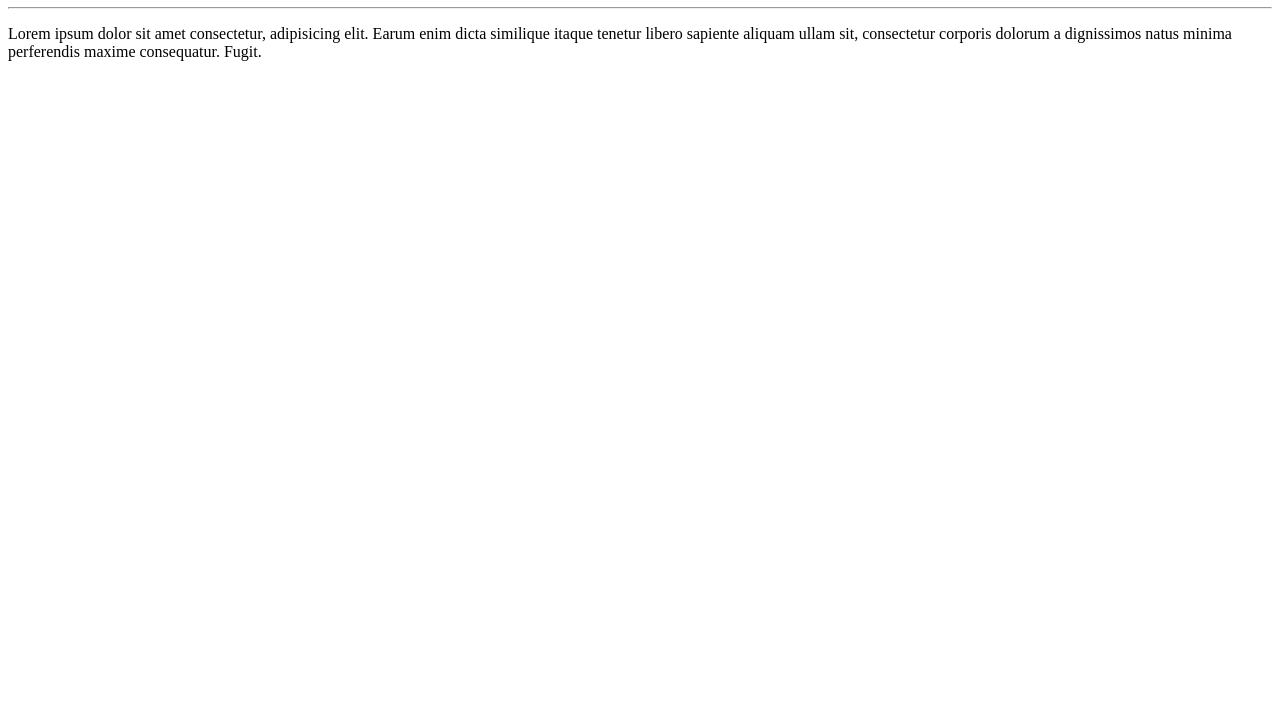
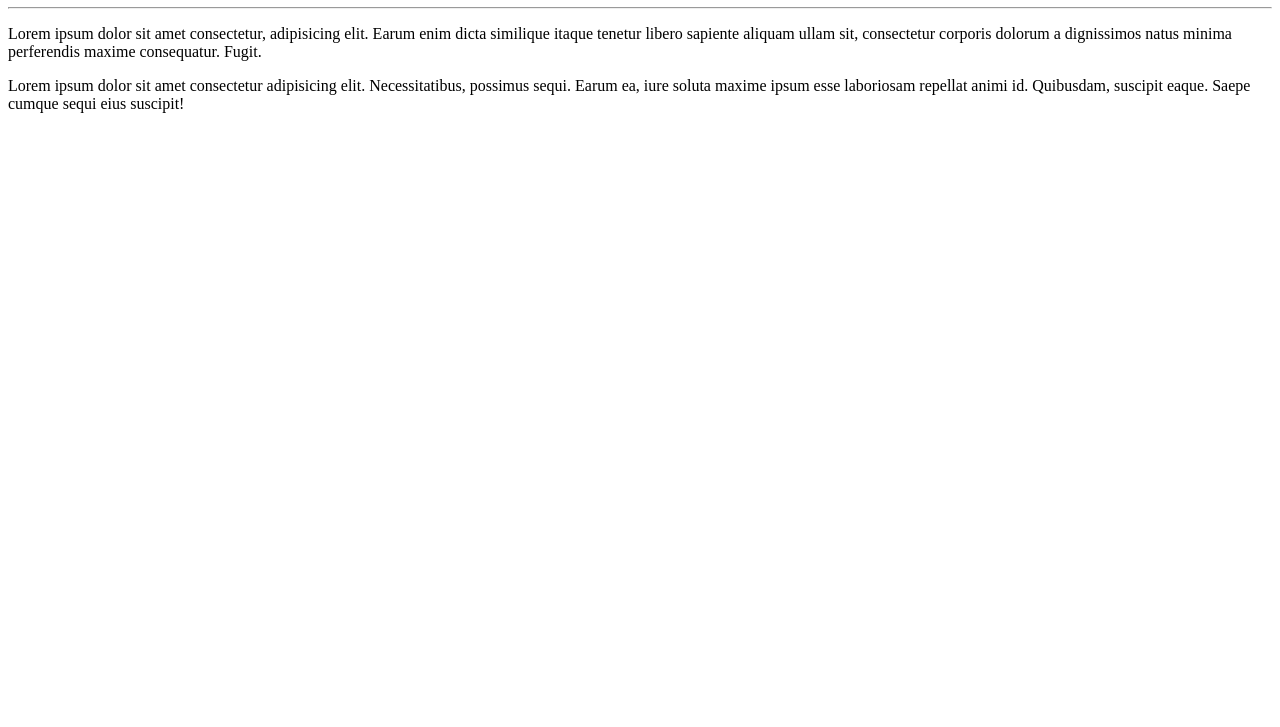
Before and after one commit to leonardocarnauba/Ola-Mundo, a plain HTML site: page site-exemplo/index.html in a window 1280 px wide. Shown: the part 73-800 px from the top of the page. Drawn offline with Linux system fonts and the light colour scheme.

Commit message:
Adicionei um parágrafo

```diff
--- a/site-exemplo/index.html
+++ b/site-exemplo/index.html
@@ -9,5 +9,6 @@
     <h1>Olá, Mundo!</h1>
     <hr>
     <p>Lorem ipsum dolor sit amet consectetur, adipisicing elit. Earum enim dicta similique itaque tenetur libero sapiente aliquam ullam sit, consectetur corporis dolorum a dignissimos natus minima perferendis maxime consequatur. Fugit.</p>
+    <p>Lorem ipsum dolor sit amet consectetur adipisicing elit. Necessitatibus, possimus sequi. Earum ea, iure soluta maxime ipsum esse laboriosam repellat animi id. Quibusdam, suscipit eaque. Saepe cumque sequi eius suscipit!</p>
 </body>
 </html>
```
